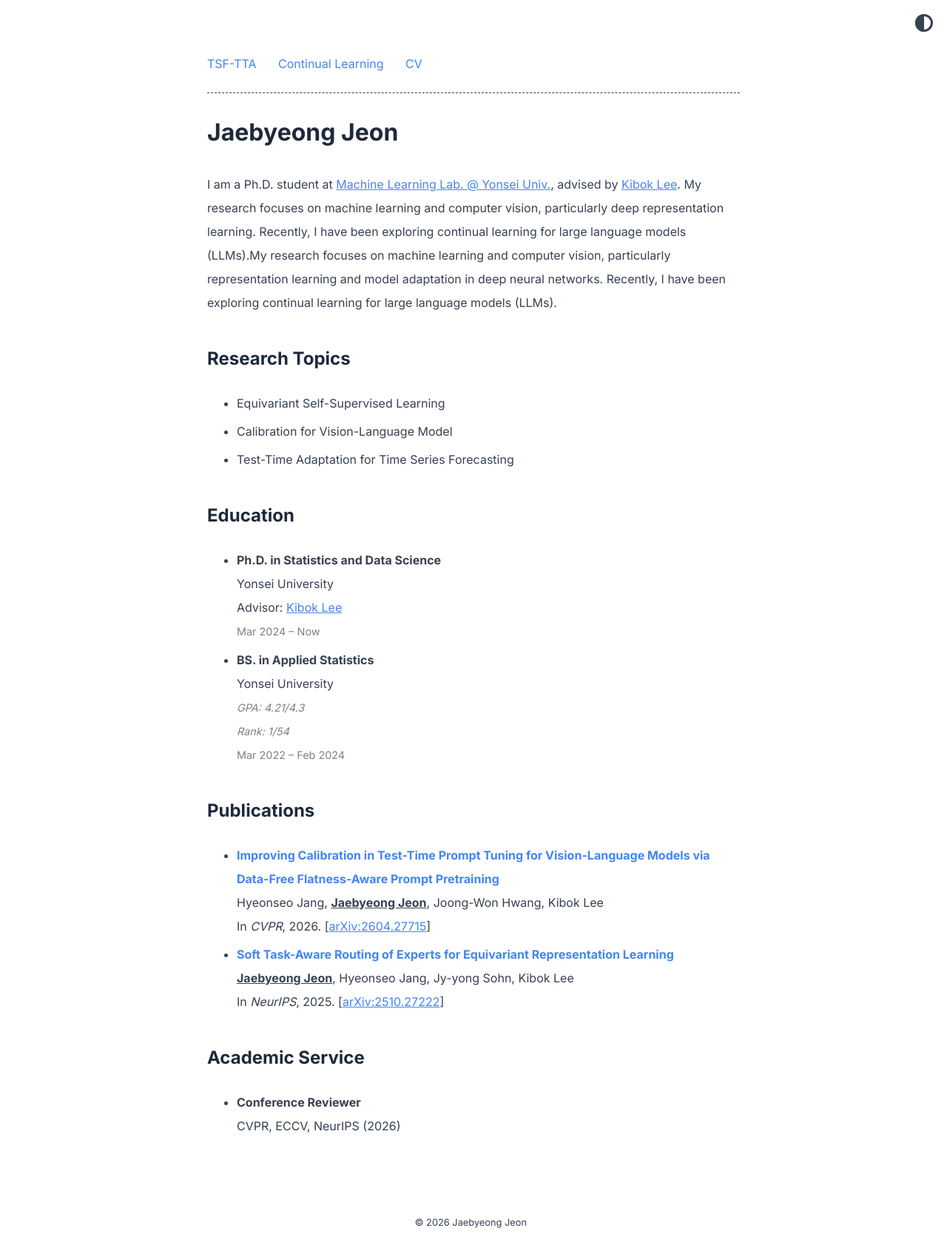
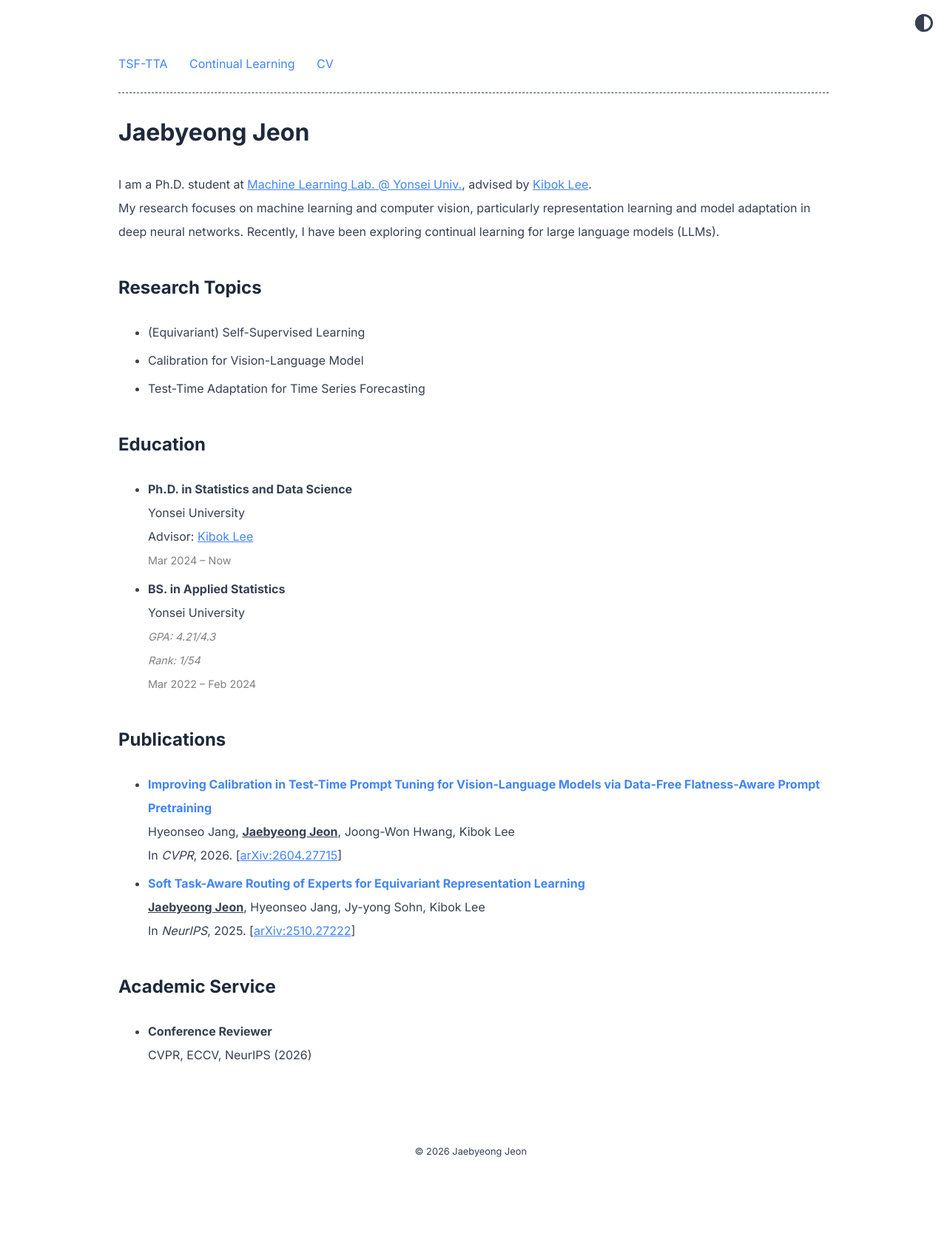
Before and after one commit to jaebyeong98/jaebyeong98.github.io, a Jekyll site: the page built from index.md, in a window 1280 px wide. Shown: the whole page at 74% size. Built offline with Jekyll 4.4.1, drawn with Linux system fonts in a browser that asks for light colours; after the commit the page ends 1583 px from its top, so only the background shows below that.

Commit message:
revise the layouts

```diff
--- a/_config.yml
+++ b/_config.yml
@@ -2,7 +2,8 @@ title: Jaebyeong Jeon
 author: Jaebyeong Jeon
 url: https://www.abhinavsaxena.com/moonwalk # root address of the site
 description: > # description of the site (multiple lines allowed)
-  I am a Ph.D. student at <a href="https://ml.yonsei.ac.kr/">Machine Learning Lab. @ Yonsei Univ.</a>, advised by <a href="https://sites.google.com/site/kibok90/">Kibok Lee</a>. My research focuses on machine learning and computer vision, particularly deep representation learning. Recently, I have been exploring continual learning for large language models (LLMs).My research focuses on machine learning and computer vision, particularly representation learning and model adaptation in deep neural networks. Recently, I have been exploring continual learning for large language models (LLMs).
+  I am a Ph.D. student at <a href="https://ml.yonsei.ac.kr/">Machine Learning Lab. @ Yonsei Univ.</a>, advised by <a href="https://sites.google.com/site/kibok90/">Kibok Lee</a>.
+  <br> My research focuses on machine learning and computer vision, particularly representation learning and model adaptation in deep neural networks. Recently, I have been exploring continual learning for large language models (LLMs).
 permalink: /:slug
 
 # favicon: "./logo.png" # relative path to site's favicon
--- a/_data/home.yml
+++ b/_data/home.yml
@@ -74,7 +74,7 @@ footer_entries:
     url: feed.xml
 
 research_topics:
-  - title: Equivariant Self-Supervised Learning
+  - title: (Equivariant) Self-Supervised Learning
     url: false
   - title: Calibration for Vision-Language Model
     url: false
--- a/_layouts/default.html
+++ b/_layouts/default.html
@@ -3,7 +3,7 @@
         {%- include head.html -%}
   <body>
     <main class="page-content" aria-label="Content">
-      <div class="w">
+      <div class="w{% if page.layout == 'home' %} home-width{% endif %}">
         {{ content }}
         {% if site.theme_config.appearance_toggle %}
           {% include toggle_theme_button.html %}
--- a/_sass/moonwalk.scss
+++ b/_sass/moonwalk.scss
@@ -35,6 +35,10 @@ li { margin: 0.4em 0; }
   max-width: 720px;
   margin: 0 auto;
   padding: 4em 2em;
+}
+
+.w.home-width {
+  max-width: 960px;
 }
 
 table, th, td {
```
